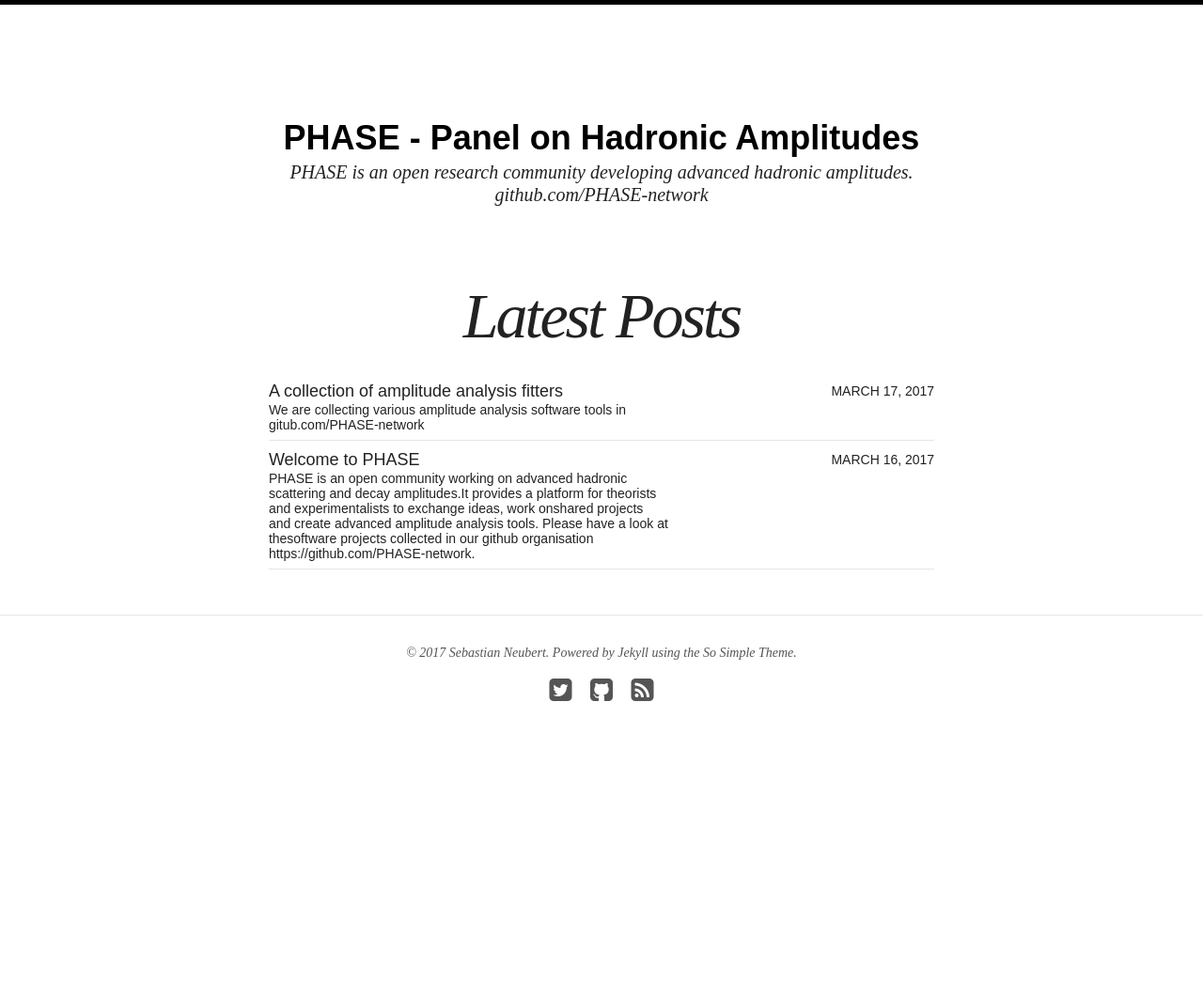
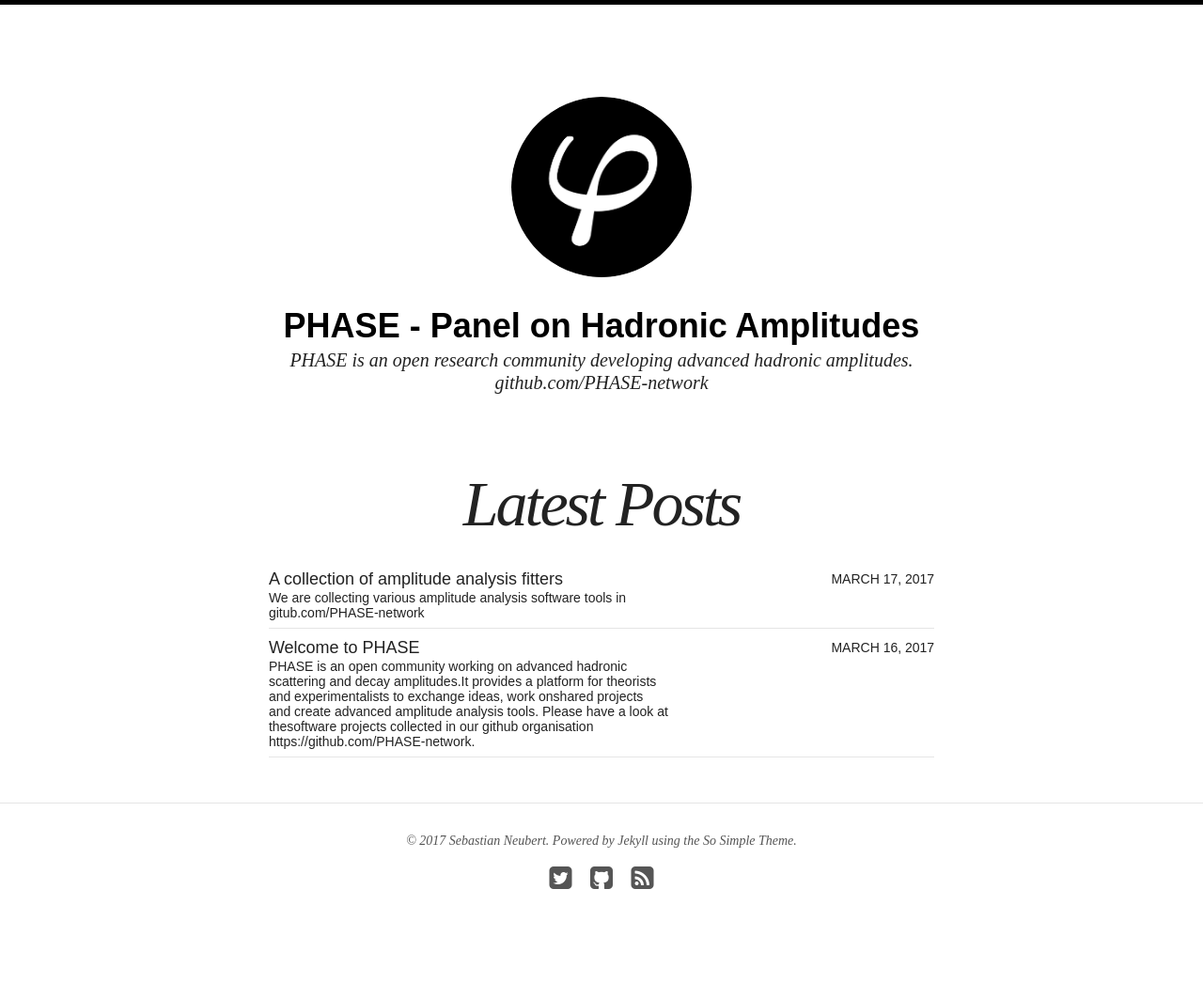
Before and after one commit to PHASE-network/PHASE-network.github.io, a Jekyll site: the page built from index.html, in a window 1280 px wide. Shown: the whole page at 94% size. Built offline with Jekyll 4.4.1, drawn with Linux system fonts in a browser that asks for light colours; nearby versions of some CDN libraries; before the commit the page ends 900 px from its top, so only the background shows below that.

Commit message:
added logo

```diff
--- a/_config.yml
+++ b/_config.yml
@@ -3,7 +3,7 @@
 title: PHASE - Panel on Hadronic Amplitudes
 locale: en_US
 description: PHASE is an open research community developing advanced hadronic amplitudes. <BR> <a href="https://github.com/PHASE-network">github.com/PHASE-network</a>
-logo:
+logo: phaselogo.png
 search: true
 url: https://phase-network.github.io/
 
```
Also changed, not shown: images/phaselogo.png (added), images/phaselogo.svg (added).
